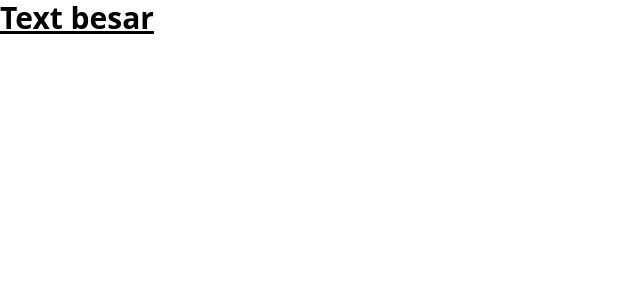
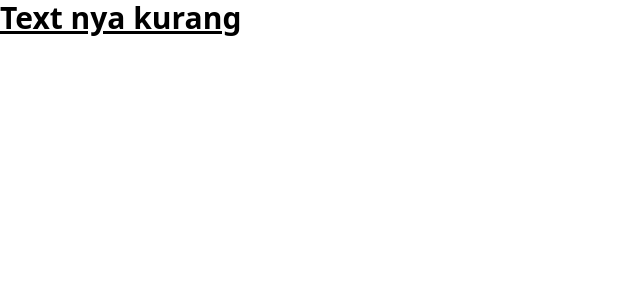
Before and after one commit to Flytix-Aerotech/FE-FSW-Tim-C-9, a React (Create React App) app: page / in a window 1280 px wide. Shown: the top 300 px of the page, without its empty margins (0-640 px from the left). Built offline with nearby package versions, Linux system fonts and the light colour scheme.

Commit message:
yanche apdet nih

```diff
--- a/src/App.js
+++ b/src/App.js
@@ -3,7 +3,7 @@ import "./App.css";
 function App() {
   return (
     <div className="App">
-      <h1 className="text-3xl font-bold underline">Text besar</h1>
+      <h1 className="text-3xl font-bold underline">Text nya kurang</h1>
     </div>
   );
 }
```
